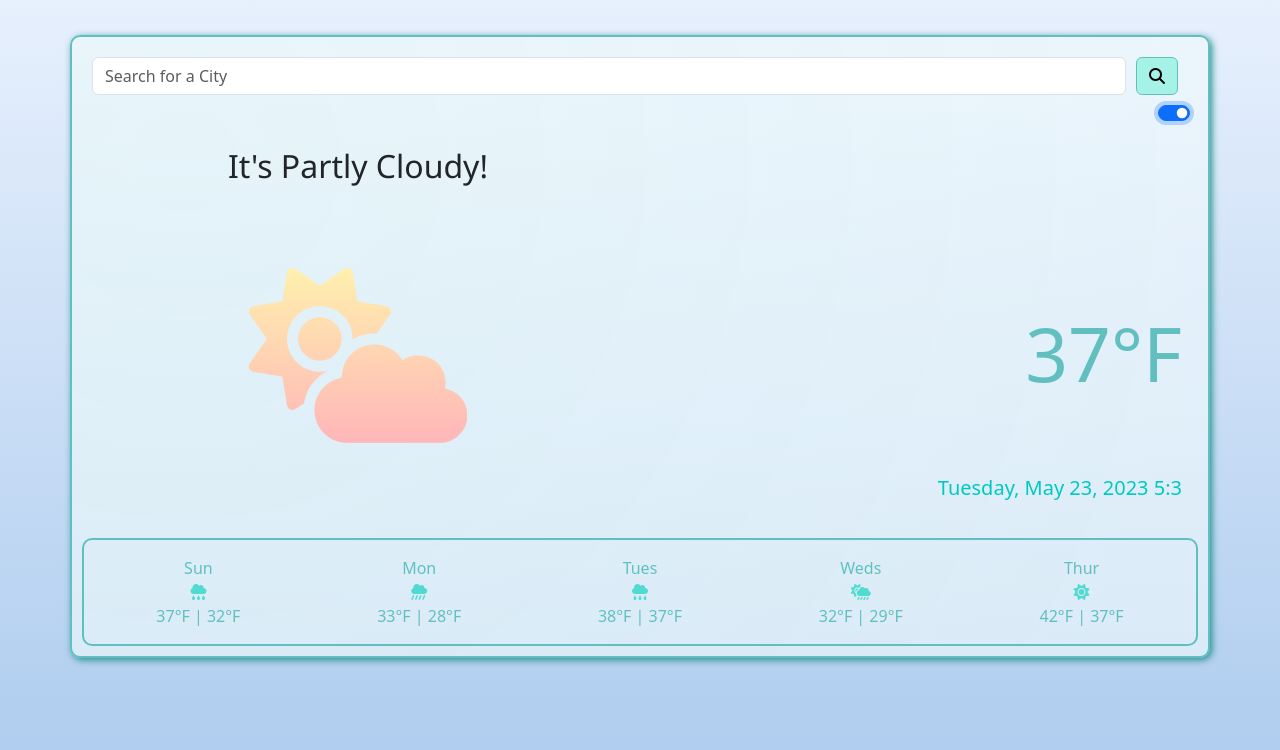
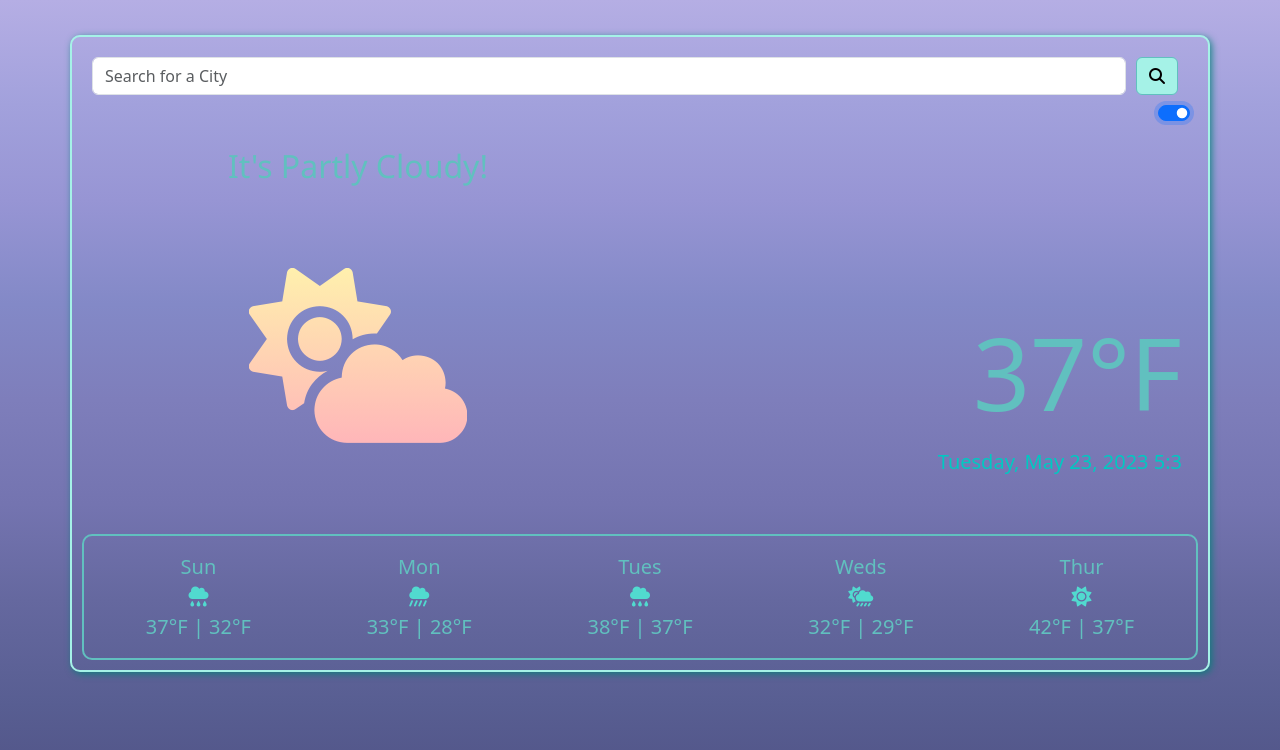
Before and after one commit to theartistboe/my-weather-app, a plain HTML site: page index.html in a window 1280 px wide. Both pictures are taken after a click on the switch 1174 px from the left and 113 px from the top of the page. Drawn offline with nearby package versions, Linux system fonts and the light colour scheme.

Commit message:
Updated weekday temperatures, padding, dark theme

```diff
--- a/src/styles.css
+++ b/src/styles.css
@@ -9,6 +9,7 @@ h2 {
   text-align: center;
   font-size: 100;
   font-family: "Segoe UI", Tahoma, Geneva, Verdana, sans-serif;
+  color: #61c0bf;
 }
 
 h5 {
@@ -16,7 +17,14 @@ h5 {
   text-align: left;
 }
 body {
-  background: #dfeff0;
+  background: linear-gradient(
+    180deg,
+    rgb(227, 253, 246) 0%,
+    rgb(217, 251, 245) 100%
+  );
+  background-size: cover;
+  background-repeat: no-repeat;
+  background-attachment: fixed;
 }
 .currentCity {
   color: #00c9c2;
@@ -35,7 +43,18 @@ body {
   border-radius: 10px;
 }
 .dark {
-  background: linear-gradient(to top, #accbee 0%, #e7f0fd 100%);
+  background: linear-gradient(
+    to top,
+    #505285 0%,
+    #585e92 12%,
+    #65689f 25%,
+    #7474b0 37%,
+    #7e7ebb 50%,
+    #8389c7 62%,
+    #9795d4 75%,
+    #a2a1dc 87%,
+    #b5aee4 100%
+  );
   background-size: cover;
   background-repeat: no-repeat;
   background-attachment: fixed;
@@ -59,11 +78,23 @@ body {
 }
 
 .dark .card {
-  background: radial-gradient(
-    circle at 10% 20%,
-    rgba(234, 249, 249, 0.67) 0.1%,
-    rgba(239, 249, 251, 0.63) 90.1%
+  background: linear-gradient(
+    to top,
+    #505285 0%,
+    #585e92 12%,
+    #65689f 25%,
+    #7474b0 37%,
+    #7e7ebb 50%,
+    #8389c7 62%,
+    #9795d4 75%,
+    #a2a1dc 87%,
+    #b5aee4 100%
   );
+  background-size: cover;
+  background-repeat: no-repeat;
+  background-attachment: fixed;
+  border: 2px solid #a5f2e7;
+  border-radius: 10px;
 }
 .current {
   font-size: 95px;
@@ -77,7 +108,7 @@ body {
   padding-top: 150px;
   margin-right: 0;
   color: #61c0bf;
-  font-size: 75px;
+  font-size: 100px;
   font-weight: 120;
 }
 
@@ -129,7 +160,8 @@ body {
   color: #61c0bf;
 }
 .form-check-input {
-  margin: 0;
+  display: block;
+  margin: 0 auto;
   background-color: #a5f2e7;
 }
 
@@ -139,6 +171,7 @@ body {
 
 .sunday {
   color: #61c0bf;
+  font-size: 20px;
 }
 
 .sunday i {
@@ -147,6 +180,7 @@ body {
 
 .monday {
   color: #61c0bf;
+  font-size: 20px;
 }
 
 .monday i {
@@ -155,6 +189,7 @@ body {
 
 .tuesday {
   color: #61c0bf;
+  font-size: 20px;
 }
 
 .tuesday i {
@@ -163,6 +198,7 @@ body {
 
 .wednesday {
   color: #61c0bf;
+  font-size: 20px;
 }
 
 .wednesday i {
@@ -171,6 +207,7 @@ body {
 
 .thursday {
   color: #61c0bf;
+  font-size: 20px;
 }
 
 .thursday i {
@@ -215,6 +252,8 @@ body {
 }
 
 #datetime {
+  display: block;
+  margin: 0 auto;
   font-size: 20px;
   font-weight: light;
   color: #00c9c2;
```
